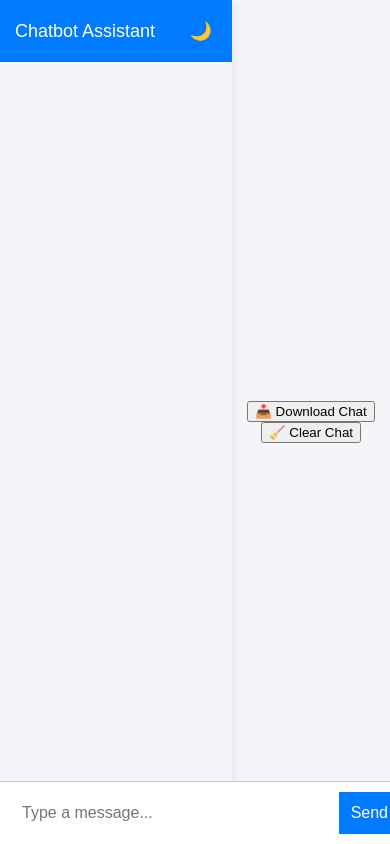
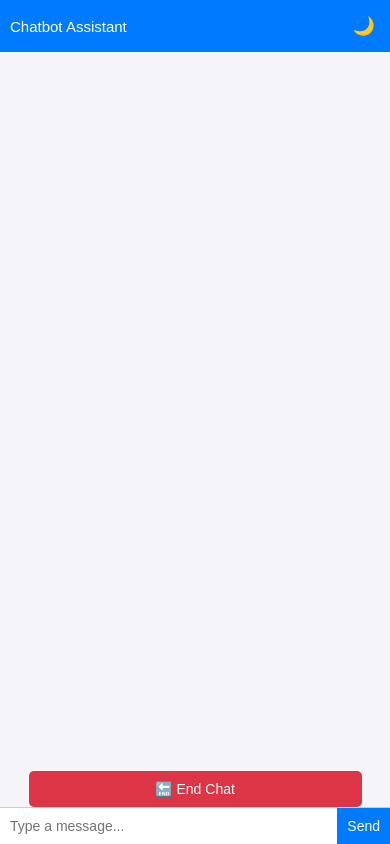
Before and after one commit to darryl-mason/chatbot-ai, a plain HTML site: page index.html in a window 390 px wide. Drawn offline with Linux system fonts and the light colour scheme.

Commit message:
Rename chatbot.html to index.html

```diff
--- a/chatbot.html
+++ b/index.html
@@ -5,14 +5,21 @@
         <meta name="viewport" content="width=device-width, initial-scale=1.0">
         <title>Enhanced Chatbot</title>
         <style>
+            * {
+                box-sizing: border-box;
+                max-width: 100%;
+                overflow-x: hidden;
+            }
+
+            /* Responsive Polish Updates */
             body {
                 font-family: Arial, sans-serif;
+                background-color: var(--bg-color);
+                margin: 0;
+                overflow: hidden; /* Prevent double scroll */
+                height: 100dvh; /* Modern dynamic viewport */
                 display: flex;
                 justify-content: center;
-            align-items: center;
-            height: 100vh;
-            background-color: var(--bg-color);
-            margin: 0;
             }
 
             :root {
@@ -32,14 +39,13 @@
             .chat-container {
                 width: 100%;
                 max-width: 420px;
-            height: 90vh;
+                height: 100%;
                 display: flex;
                 flex-direction: column;
                 background: white;
                 border-radius: 10px;
                 box-shadow: 0 4px 10px rgba(0, 0, 0, 0.1);
                 overflow: hidden;
-            position: relative;
             }
 
             .chat-header {
@@ -52,60 +58,14 @@
                 font-size: 18px;
             }
 
-        .toggle-container {
-            display: flex;
-            align-items: center;
-        }
-
-        .toggle-switch {
-            margin-left: auto; /* Push to the right */
+            .toggle-mode {
+                background: transparent;
+                border: none;
+                color: inherit;
+                font-size: 18px;
                 cursor: pointer;
-            background: white;
-            padding: 5px 10px;
-            border-radius: 20px;
-            color: black;
-            font-size: 14px;
-            font-weight: bold;
-        }
-
-        .toggle-mode {
-            background: transparent;  /* Removes any white background */
-            border: none;  /* Removes button border */
-            color: inherit;  /* Inherits text color from the header */
-            font-size: 18px;  /* Adjusts icon size */
-            cursor: pointer;
-            margin-left: auto;  /* Pushes it to the right */
-            padding: 5px;  /* Adds spacing */
-        }
-
-        .toggle-mode:focus {
-            outline: none;  /* Removes focus outline */
-        }
-
-        .timestamp {
-            font-size: 10px;
-            color: rgba(255, 255, 255, 0.8);  /* Lightened white for visibility */
-            display: block;
-            text-align: right;
-            margin-top: 3px;
-        }
-
-        .user .timestamp {
-            color: rgba(255, 255, 255, 0.9);  /* Brighter white for blue background */
-        }
-
-        .bot .timestamp {
-            text-align: left;
-        }
-
-        /* Light Mode (default) */
-        body:not(.dark-mode) .bot .timestamp {
-            color: rgba(0, 0, 0, 0.6);
-        }
-
-        /* Dark Mode */
-        body.dark-mode .bot .timestamp {
-            color: rgba(255, 255, 255, 0.8);
+                margin-left: auto;
+                padding: 5px;
             }
 
             .chat-box {
@@ -118,26 +78,16 @@
                 color: var(--text-color);
             }
 
-        /* ✅ Bullet List Fix */
-        .chat-box ul {
-            padding-left: 20px; /* Ensures proper bullet indentation */
-            margin: 5px 0; /* Reduces excessive spacing */
-            list-style-type: disc; /* Ensures normal bullet points */
-        }
-
-        .chat-box li {
-            margin-bottom: 5px; /* Proper spacing between bullets */
-            padding-left: 5px; /* Fine-tunes alignment */
-            list-style-position: outside; /* ✅ Fixes bullet alignment */
-        }
-
             .message {
                 padding: 10px;
                 margin: 5px;
                 border-radius: 10px;
                 max-width: 80%;
                 word-wrap: break-word;
+                overflow-wrap: break-word;
+                white-space: normal;
             }
+
 
             .user {
                 align-self: flex-end;
@@ -151,25 +101,20 @@
                 color: var(--text-color);
             }
 
-        .loading {
-            text-align: center;
-            font-size: 14px;
-            color: gray;
-            margin: 10px 0;
-            font-weight: bold;
-            animation: blink 1.2s infinite ease-in-out;
-        }
-
-        @keyframes blink {
-            0% { opacity: 0.2; }
-            50% { opacity: 1; }
-            100% { opacity: 0.2; }
+            .timestamp {
+                font-size: 10px;
+                display: block;
+                text-align: right;
+                margin-top: 3px;
             }
 
             .chat-input {
                 display: flex;
                 border-top: 1px solid #ccc;
                 background: white;
+                position: sticky;
+                bottom: 0;
+                z-index: 10;
             }
 
             .chat-input input {
@@ -189,34 +134,79 @@
                 cursor: pointer;
             }
 
-        /* Responsive Design */
-        @media screen and (max-width: 600px) {
+            #chat-controls {
+                padding: 10px 10px 0 10px;
+                background: var(--bg-color);
+                display: flex;
+                justify-content: center;
+                gap: 10px;
+                flex-wrap: wrap;
+            }
+
+            #chat-controls button {
+                padding: 10px 20px;
+                font-size: 14px;
+                border: none;
+                border-radius: 5px;
+                cursor: pointer;
+            }
+
+            #endBtn {
+                background: #dc3545;
+                color: white;
+            }
+
+            #downloadBtn {
+                background: #007bff;
+                color: white;
+                display: none;
+            }
+
+            /* 🌐 Responsive Enhancements */
+            @media screen and (max-width: 768px) {
                 .chat-container {
-                width: 100%;
-                height: 100vh;
+                    height: calc(var(--vh, 1vh) * 100);
+                    max-width: 100%;
                     border-radius: 0;
                 }
 
-            .chat-input {
-                position: fixed;
-                bottom: 0;
-                width: 100%;
-                display: flex;
-                padding: 10px;
-                background: white;
-            }
-
-            .chat-input input {
-                flex: 1;
+                .chat-header {
+                    font-size: 16px;
                     padding: 12px;
                 }
 
-            .chat-input button {
+                .chat-input input, .chat-input button {
                     padding: 12px;
+                    font-size: 15px;
+                }
+
+                #chat-controls {
+                    flex-direction: column;
+                    align-items: center;
+                    gap: 5px;
+                }
+
+                #chat-controls button {
+                    width: 90%;
+                }
+            }
+
+            @media screen and (max-width: 480px) {
+                .chat-header {
+                    font-size: 15px;
+                    padding: 10px;
+                }
+
+                .chat-input input, .chat-input button {
+                    font-size: 14px;
+                    padding: 10px;
+                }
+
+                .message {
+                    font-size: 14px;
                 }
             }
         </style>
-
     </head>
 <body>
     <div class="chat-container">
@@ -225,15 +215,15 @@
             <button class="toggle-mode" onclick="toggleDarkMode()">🌙</button>
         </div>
         <div class="chat-box" id="chatBox"></div>
+        <!-- ✅ Button controls inside the chat container -->
+        <div id="chat-controls">
+            <button id="endBtn" onclick="endChat()">🔚 End Chat</button>
+            <button id="downloadBtn" onclick="downloadChatHistory()">📥 Download Chat</button>
+        </div>
         <div class="chat-input">
             <input type="text" id="userInput" placeholder="Type a message..." disabled>
             <button id="sendBtn" onclick="sendMessage()" disabled>Send</button>
         </div>
-    </div>
-
-    <div style="text-align: center; padding: 10px;">
-        <button onclick="downloadChatHistory()">📥 Download Chat</button>
-        <button onclick="clearChatHistory()">🧹 Clear Chat</button>
     </div>
 
     <script>
@@ -350,6 +340,9 @@
                     botMessage.innerHTML = `${fullHTML}<span class="timestamp">${getCurrentTimestamp()}</span>`;
                     saveMessage("bot", botReply);
                 }
+                    setTimeout(() => {
+                        chatBox.scrollTop = chatBox.scrollHeight;
+                    }, 100);
             }
 
             // Small delay before typing starts
@@ -421,7 +414,11 @@
             }
 
             let textContent = history.map(msg => {
-                return `[${msg.timestamp}] ${msg.sender.toUpperCase()}: ${msg.text}`;
+                // Create a temporary div to convert HTML to plain text
+                const tempDiv = document.createElement("div");
+                tempDiv.innerHTML = msg.text;
+                const plainText = tempDiv.textContent || tempDiv.innerText || "";
+                return `[${msg.timestamp}] ${msg.sender.toUpperCase()}: ${plainText}`;
             }).join("\n\n");
 
             const blob = new Blob([textContent], { type: 'text/plain' });
@@ -441,12 +438,33 @@
             document.getElementById("chatBox").innerHTML = "";
     }
 
+        function endChat() {
+            document.getElementById("userInput").disabled = true;
+            document.getElementById("sendBtn").disabled = true;
+
+            // ✅ Reveal the download button
+            document.getElementById("downloadBtn").style.display = "inline-block";
+
+            // ✅ Hide the end button
+            document.getElementById("endBtn").style.display = "none";
+
+            document.getElementById("userInput").placeholder = "Chat ended.";
+    }
             document.getElementById("userInput").addEventListener("keypress", function (event) {
             if (event.key === "Enter") {
                 event.preventDefault();
                 sendMessage();
             }
         });
+
+        function setChatHeight() {
+            const vh = window.innerHeight * 0.01;
+            document.documentElement.style.setProperty('--vh', `${vh}px`);
+    }
+
+        window.addEventListener('resize', setChatHeight);
+        window.addEventListener('load', setChatHeight);
+
         </script>
     </body>
 </html>
```
Lines whose indentation alone changed are shown as unchanged.
